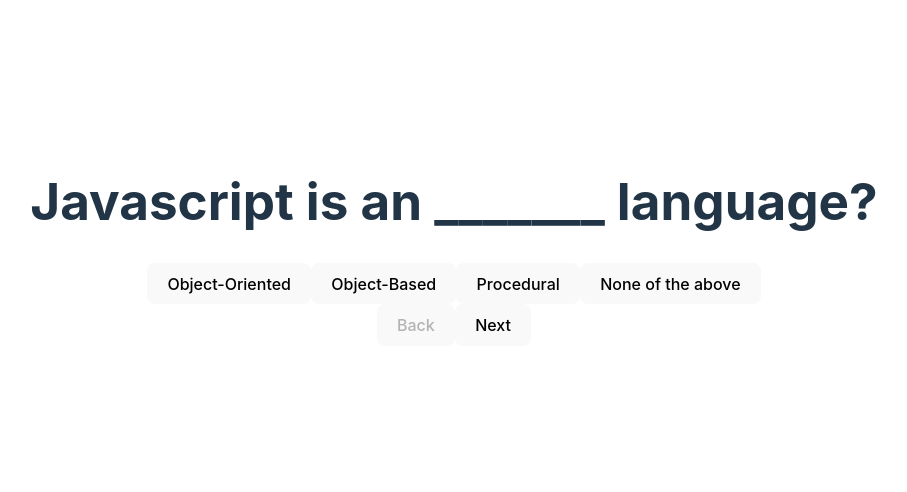
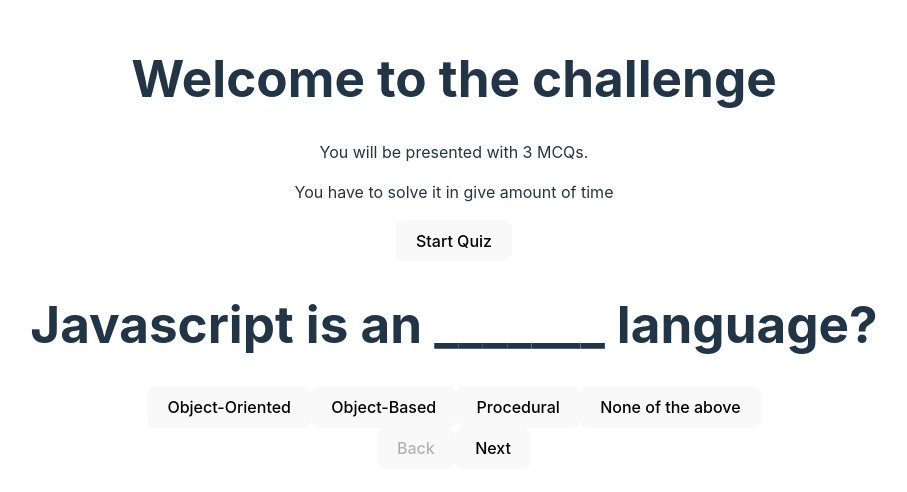
Before and after one commit to avengsum/Cost-Estimater, a React (Vite) app: page / in a window 1280 px wide. Shown: the part 158-650 px from the top of the page, without its empty margins (186-1093 px from the left). Built offline with nearby package versions, Linux system fonts and the light colour scheme.

Commit message:
start page done

```diff
--- a/src/App.jsx
+++ b/src/App.jsx
@@ -1,10 +1,12 @@
 import './App.css'
 import Quiz from './Quiz'
+import Start from './Start'
 
 
 function App() {
   return (
     <div className="App">
+      <Start />
       <Quiz />
 
     </div>
--- a/src/Quiz.jsx
+++ b/src/Quiz.jsx
@@ -1,5 +1,6 @@
 import React, { useState } from 'react'
 import ques from './assets/ques'
+import Start from './Start';
 
 const Home = () => {
 
@@ -20,6 +21,7 @@ const Home = () => {
     setCurrentQues(currentQues+1);
   }
   console.log(score);
+
 
   return (
     <div>
--- a/src/Start.jsx
+++ b/src/Start.jsx
@@ -1,9 +1,13 @@
-const Start = () => {
+const Start = ( ) => {
     return (
         <div>
             <h1>
             Welcome to the challenge
             </h1>
+            <p>You will be presented with 3 MCQs.</p>
+            <p>You have to solve it in give amount of time</p>
+
+            <button>Start Quiz</button>
         </div>
     )
 }
```
